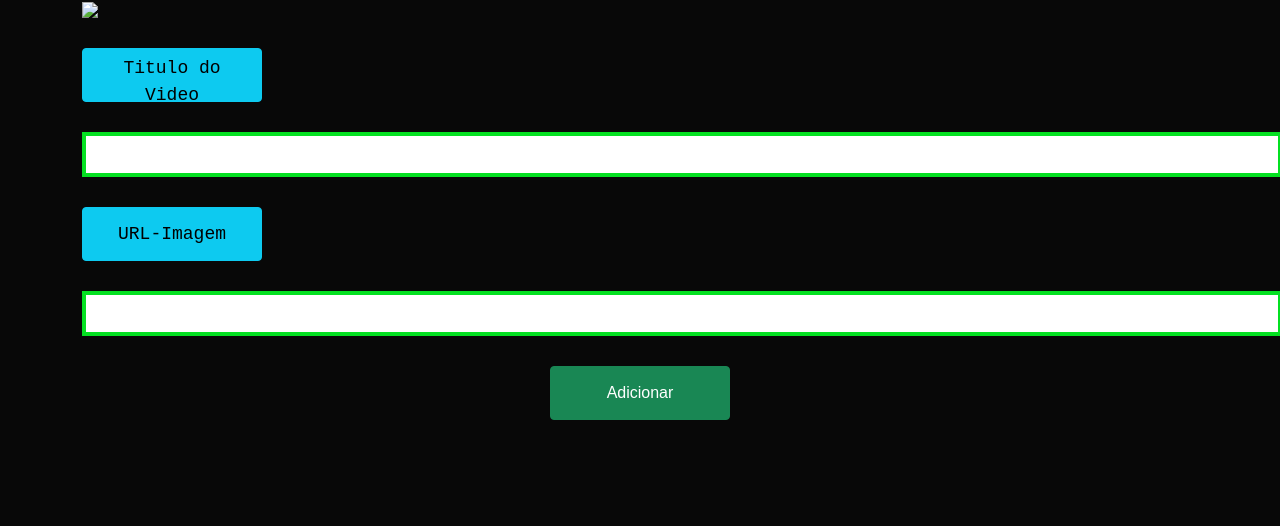
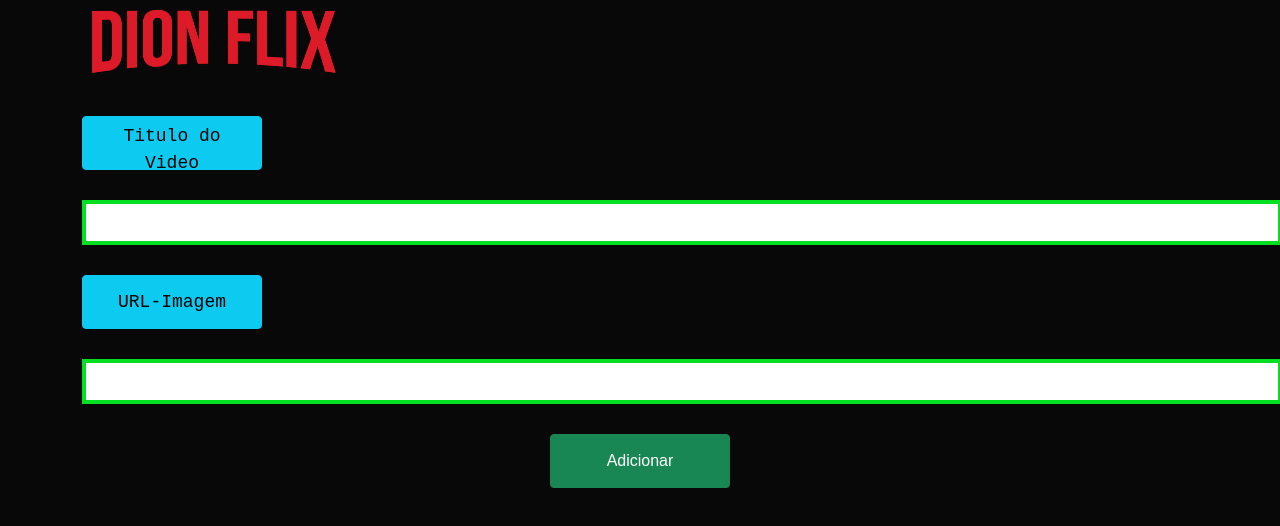
Before and after one commit to DionOliveira/DionFlix, a plain HTML site: page index.html in a window 1280 px wide. Drawn offline with nearby package versions, Linux system fonts and the light colour scheme.

Commit message:
Update index.html

```diff
--- a/index.html
+++ b/index.html
@@ -28,7 +28,7 @@
   <div class="container">
     <div class="row">
       <div class="col">
-        <img class="logo" src="img/DionFlix.png" />
+        <img class="logo" src="DionFlix.png" />
         <form id="formulario">
           <fieldset>
             <div>
```
